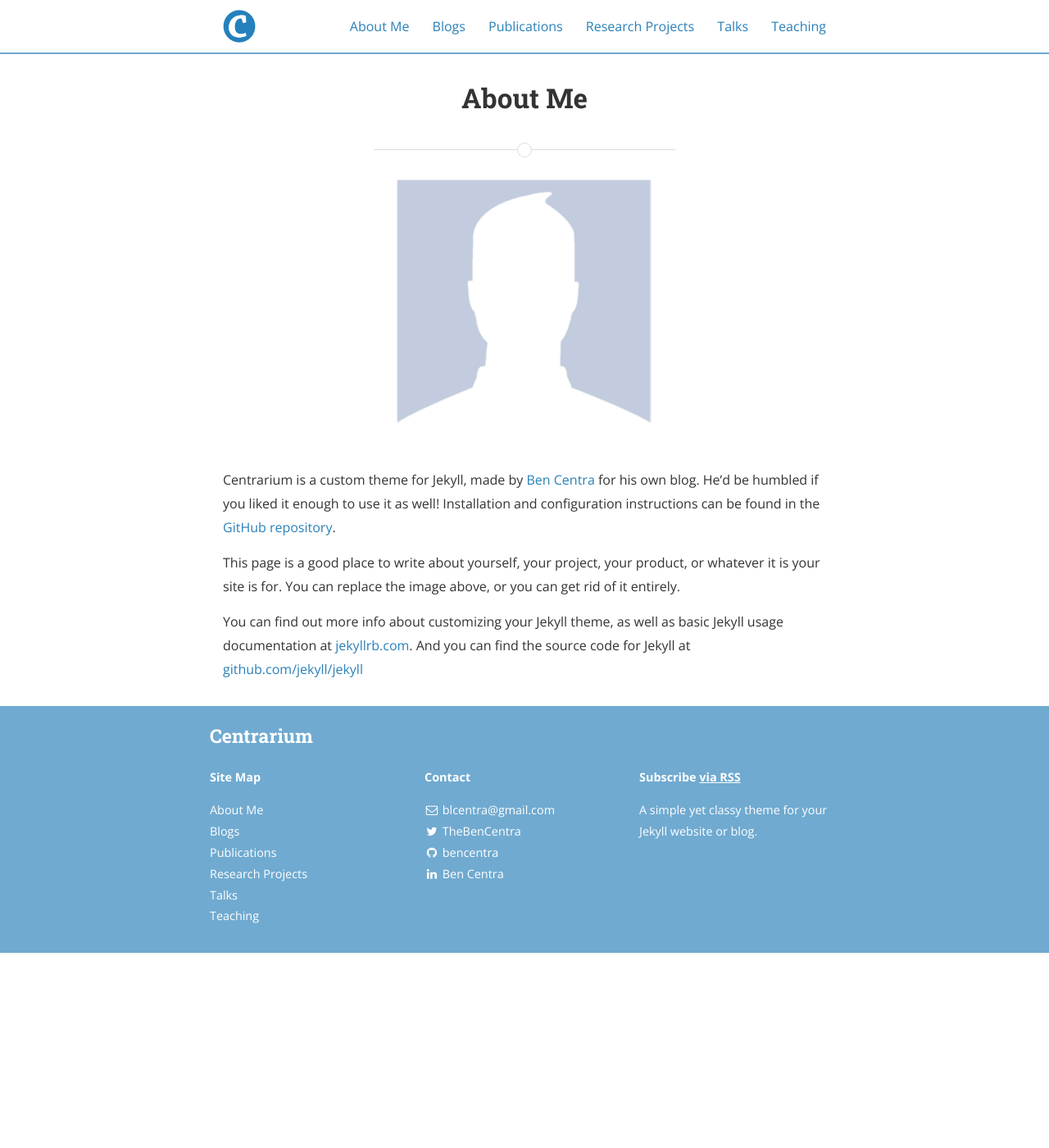
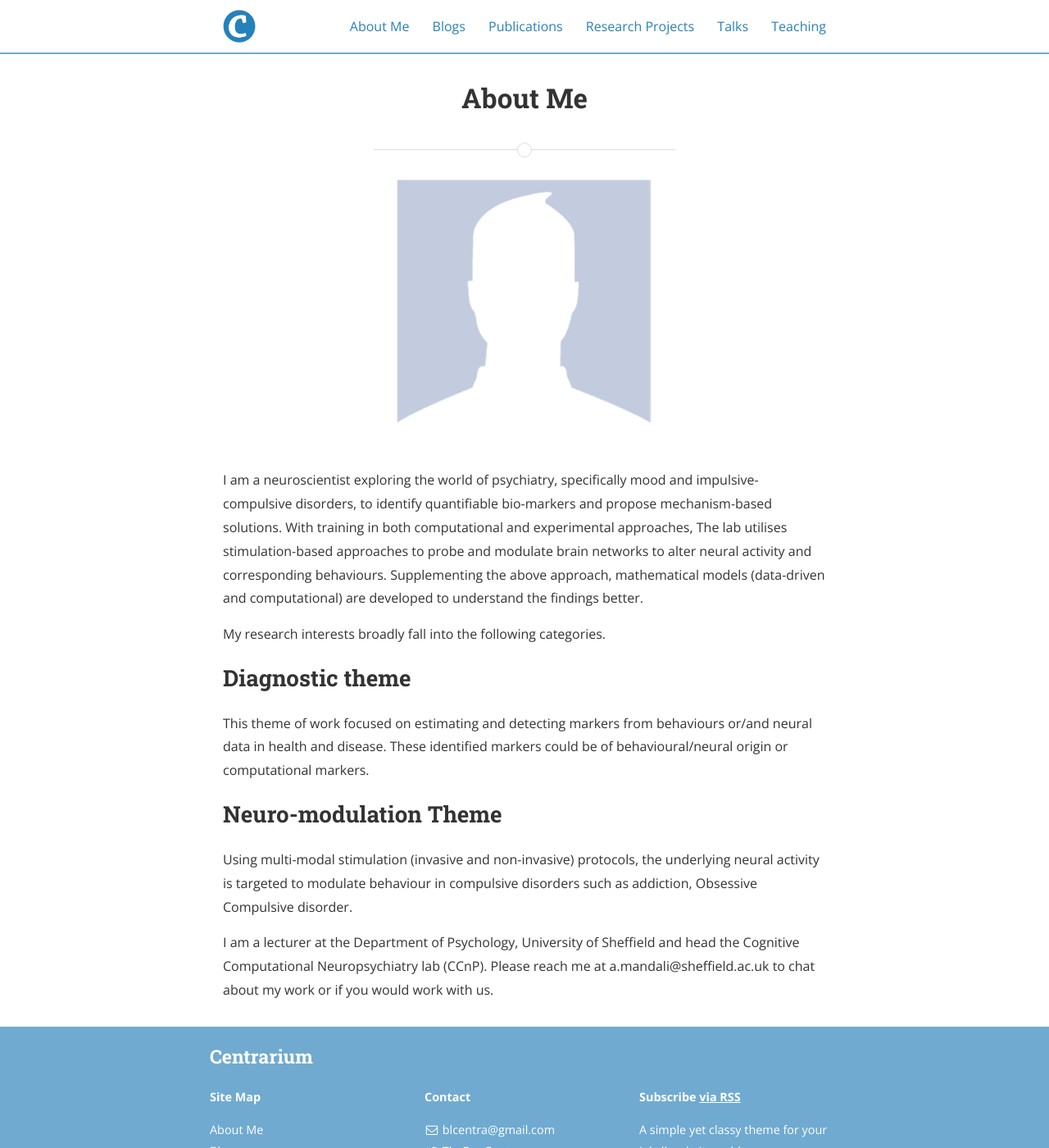
Before and after one commit to alekhyamidhun/ccnp, a Jekyll site: the page built from about.md, in a window 1280 px wide and 1400 px high. Shown: the whole window at 82% size. Built offline with Jekyll 4.4.1, drawn with Linux system fonts in a browser that asks for light colours; nearby versions of some CDN libraries.

Commit message:
about me improved

```diff
--- a/about.md
+++ b/about.md
@@ -7,11 +7,22 @@ main_nav: true
 
 ![alt text]({{ site.baseurl }}/assets/profile-placeholder.gif "Profile Picture"){:.profile}
 
-Centrarium is a custom theme for Jekyll, made by [Ben Centra][bencentra] for his own blog. He'd be humbled if you liked it enough to use it as well! Installation and configuration instructions can be found in the [GitHub repository](https://github.com/bencentra/centrarium).
+I am a neuroscientist exploring the world of psychiatry, specifically mood and impulsive-compulsive disorders, to identify quantifiable bio-markers and propose mechanism-based solutions. With training in both computational and experimental approaches, The lab utilises stimulation-based approaches to probe and modulate brain networks to alter neural activity and corresponding behaviours. Supplementing the above approach, mathematical models (data-driven and computational) are developed to understand the findings better.
 
-This page is a good place to write about yourself, your project, your product, or whatever it is your site is for. You can replace the image above, or you can get rid of it entirely.
+My research interests broadly fall into the following categories.
 
-You can find out more info about customizing your Jekyll theme, as well as basic Jekyll usage documentation at [jekyllrb.com](http://jekyllrb.com/). And you can find the source code for Jekyll at [github.com/jekyll/jekyll](https://github.com/jekyll/jekyll)
+
+## Diagnostic theme
+
+This theme of work focused on estimating and detecting markers from behaviours or/and neural data in health and disease. These identified markers could be of behavioural/neural origin or computational markers.
+
+
+## Neuro-modulation Theme
+
+Using multi-modal stimulation (invasive and non-invasive) protocols, the underlying neural activity is targeted to modulate behaviour in compulsive disorders such as addiction, Obsessive Compulsive disorder.
+
+
+I am a lecturer at the Department of Psychology, University of Sheffield and head the Cognitive Computational Neuropsychiatry lab (CCnP). Please reach me at a.mandali@sheffield.ac.uk to chat about my work or if you would work with us.
 
 [centrarium]: https://github.com/bencentra/centrarium
 [bencentra]: http://bencentra.com
```
